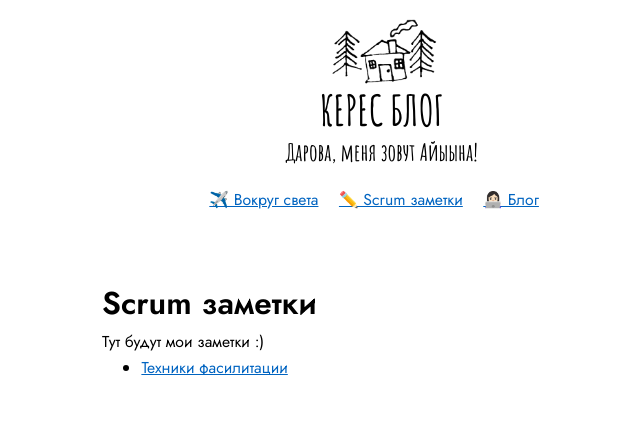
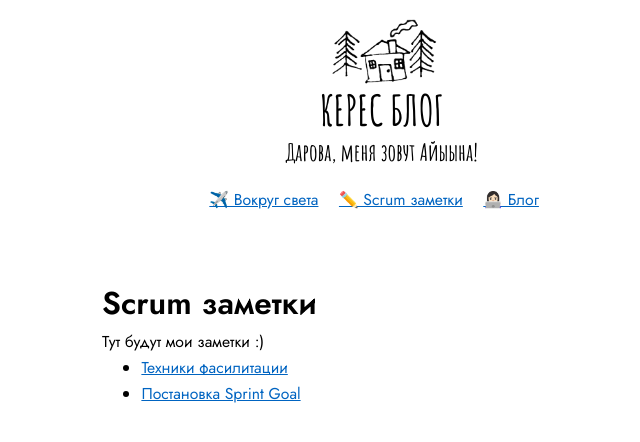
Before and after one commit to keresm/keresaina.github.io, a Jekyll site: the page built from _pages/scrum/main.md, in a window 1280 px wide. Shown: the top 442 px of the page, without its empty margins (258-898 px from the left). Built offline with Jekyll 4.4.1, drawn with Linux system fonts in a browser that asks for light colours.

Commit message:
Update main.md

```diff
--- a/_pages/scrum/main.md
+++ b/_pages/scrum/main.md
@@ -8,3 +8,4 @@ title: Scrum заметки
 
 
 - [Техники фасилитации](https://keresm.ru/2022-08-29-facilitation/)
+- [Постановка Sprint Goal](https://keresm.ru/2022-09-17-sprint-goal/)
```
